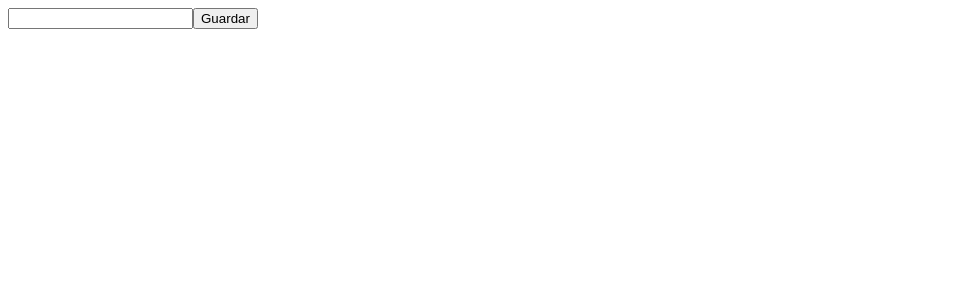
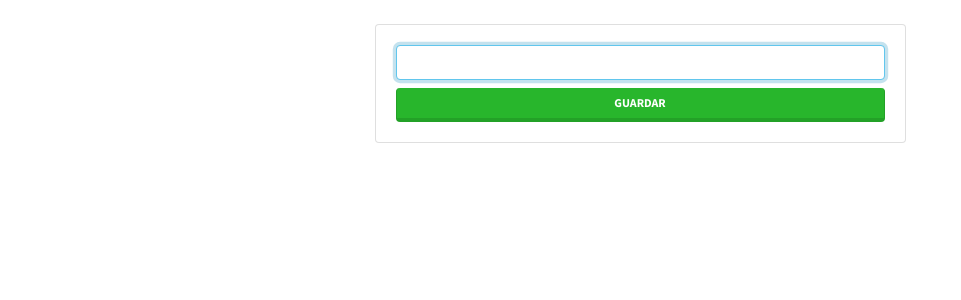
Before and after one commit to lenninIbarrraGonzalez/react-typescript, a React (Create React App) app: page / in a window 1280 px wide. Shown: the top 300 px of the page, without its empty margins (0-961 px from the left). Built offline with nearby package versions, Linux system fonts and the light colour scheme.

Commit message:
agregando estilos con bootswatch

```diff
--- a/package.json
+++ b/package.json
@@ -10,6 +10,7 @@
     "@types/node": "^12.0.0",
     "@types/react": "^17.0.0",
     "@types/react-dom": "^17.0.0",
+    "bootswatch": "^4.6.0",
     "react": "^17.0.1",
     "react-dom": "^17.0.1",
     "react-scripts": "4.0.3",
--- a/src/App.tsx
+++ b/src/App.tsx
@@ -27,19 +27,36 @@ function App(): JSX.Element {
   };
 
   return (
-    <>
+    <div className="container p-4">
+      <div className="row">
+        <div className="col-md-6 offset-md-3">
+          <div className="card">
+            <div className="card-body">
               <form onSubmit={handleSubmit}>
                 <input
                   type="text"
                   onChange={(e) => setNewTask(e.target.value)}
                   value={newTask}
+                  className="form-control"
+                  autoFocus
                 />
-        <button>Guardar</button>
+                <button className="btn btn-success btn-block mt-2">
+                  Guardar
+                </button>
               </form>
-      {tasks.map((item: ITask, index: number) => {
-        return <h1 key={index}>{item.name}</h1>;
-      })}
-    </>
+            </div>
+          </div>
+
+          {tasks.map((item: ITask, index: number) => (
+            <div className="card card-body mt-2" key={index}>
+              <h2 style={{ textDecoration: item.done ? "line-through" : "" }}>
+                {item.name}
+              </h2>
+            </div>
+          ))}
+        </div>
+      </div>
+    </div>
   );
 }
 
```
Also changed, not shown: src/index.tsx (+6 -5 lines), 2 other files (tests, documents, lock files or other folders). Lines whose indentation alone changed are shown as unchanged.
